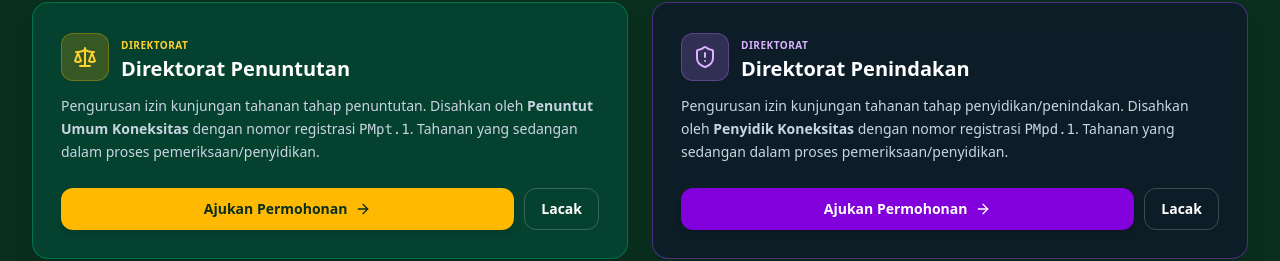
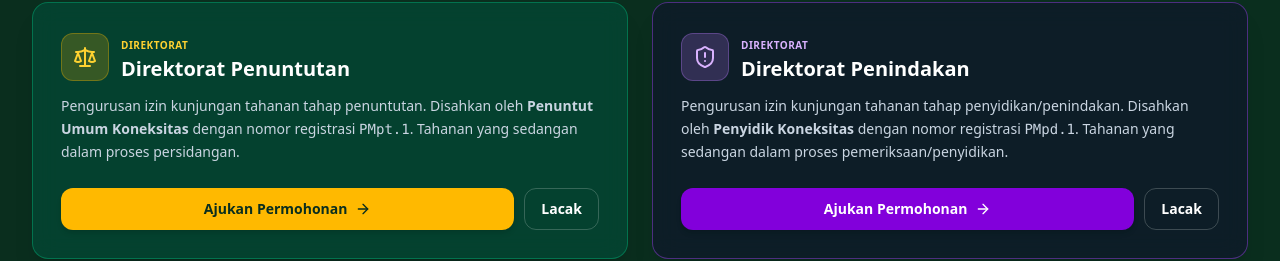
Before and after one commit to danielsimamora188/kunjungan-tahanan-multi, a React (Vite) app: page / in a window 1280 px wide. Shown: the part 530-791 px from the top of the page. Built offline with nearby package versions, Linux system fonts and the light colour scheme; no server answers.

Commit message:
update teks

```diff
--- a/src/components/LandingPage.tsx
+++ b/src/components/LandingPage.tsx
@@ -63,7 +63,7 @@ export const LandingPage: React.FC = () => {
               </div>
               <p className="text-slate-300 text-xs sm:text-sm mb-6 leading-relaxed">
                 Pengurusan izin kunjungan tahanan tahap penuntutan. Disahkan oleh <strong>Penuntut Umum Koneksitas</strong> dengan nomor registrasi <code>PMpt.1</code>.
-                Tahanan yang sedangan dalam proses pemeriksaan/penyidikan.
+                Tahanan yang sedangan dalam proses persidangan.
               </p>
               <div className="flex flex-wrap gap-2.5">
                 <Link
```
